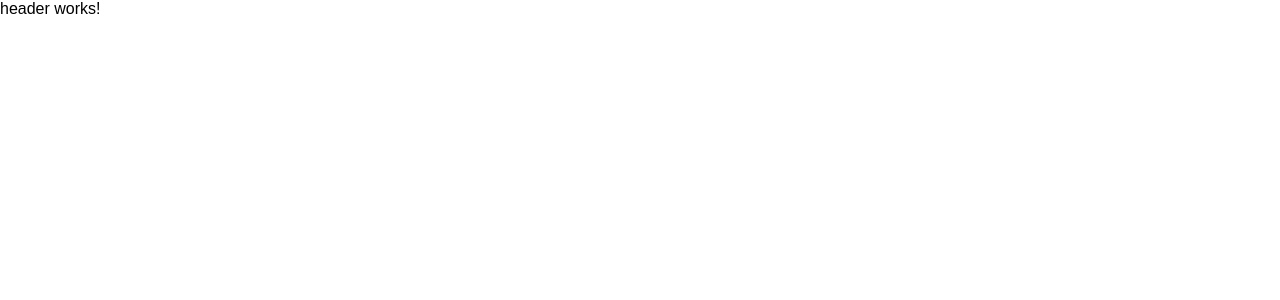
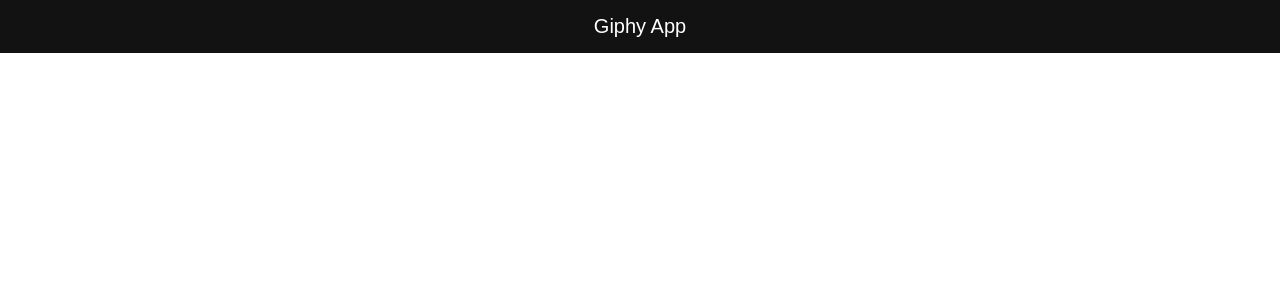
Before and after one commit to wangechimk/giphy-website, an Angular app: page / in a window 1280 px wide. Shown: the top 300 px of the page. Built offline with nearby package versions, Linux system fonts and the light colour scheme.

Commit message:
add nav bar and nav bar styling

```diff
--- a/src/app/header/header.component.css
+++ b/src/app/header/header.component.css
@@ -0,0 +1,7 @@
+nav{
+   background-color:#121212 ;
+   text-align: center;
+   padding: 15px;
+   color: #fff;
+   font-size: 20px;
+}
--- a/src/app/header/header.component.html
+++ b/src/app/header/header.component.html
@@ -1 +1,3 @@
-<p>header works!</p>
+<nav>
+    <p>Giphy App</p>
+</nav>
```
